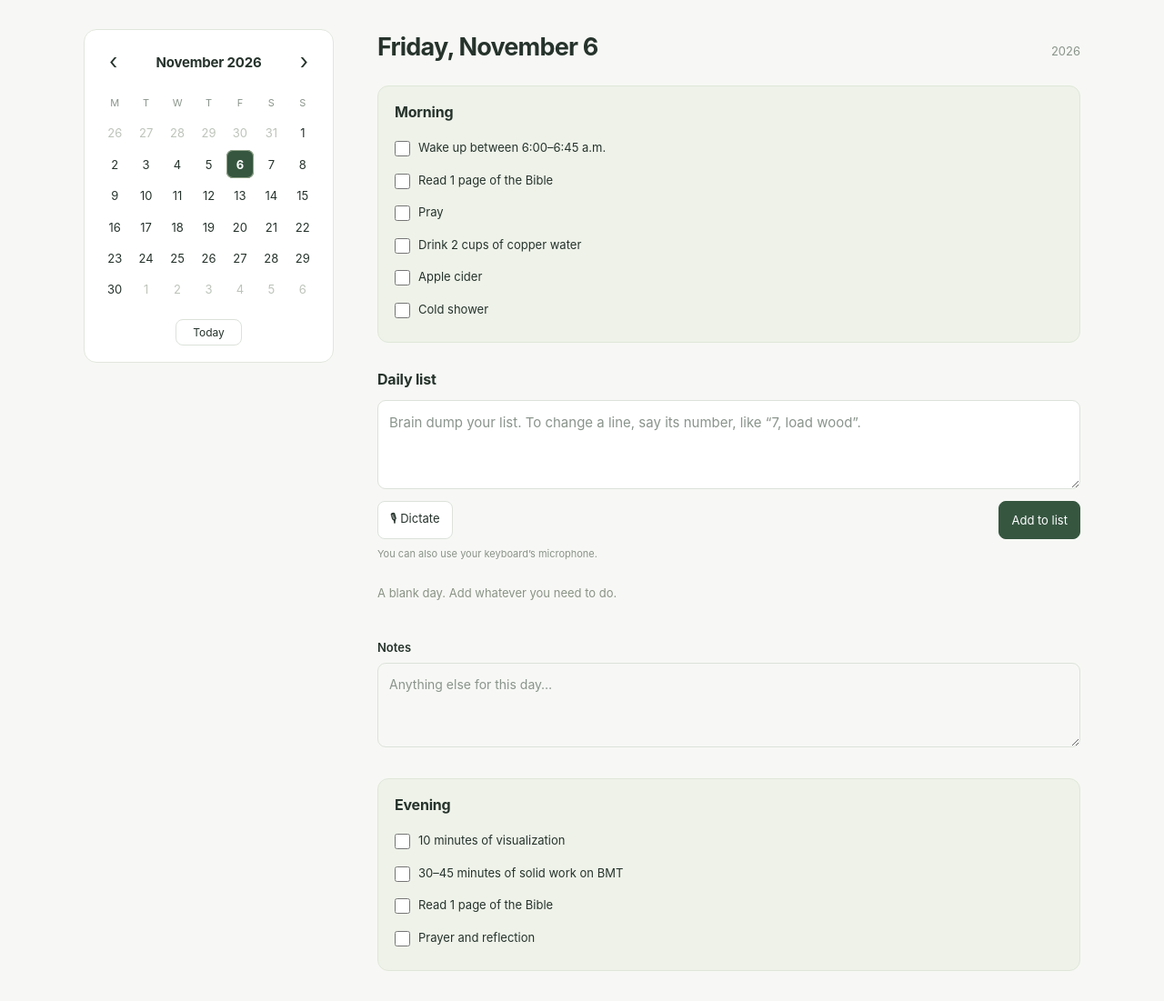
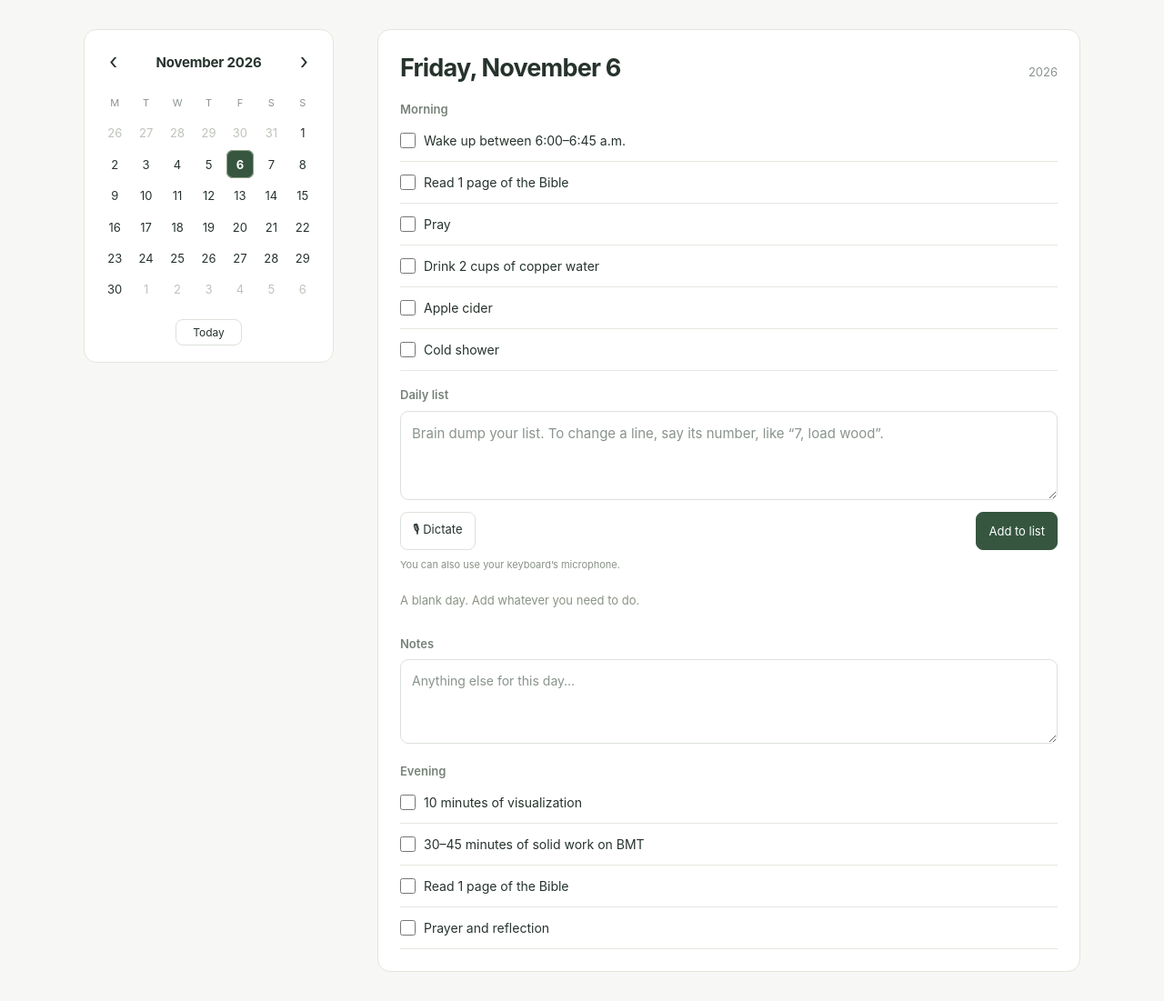
Before and after one commit to BlackMounatinTech/bmdw-estimator, a Flask app: page / in a window 1280 px wide. Shown: the part 78-1179 px from the top of the page at 91% size. Before the commit the page ends 1146 px from the top, so only its background shows below. Run offline with Flask 3, Linux system fonts and the light colour scheme; data that the repository does not hold is empty.

Commit message:
Unify the day into one continuous checklist surface

```diff
--- a/mickeys_notes/static/style.css
+++ b/mickeys_notes/static/style.css
@@ -11,3 +11,21 @@
 .top-nav{display:flex;gap:6px;align-items:center}.app-header .top-nav a{font-size:13px;letter-spacing:0;padding:8px 11px;border-radius:8px;font-weight:500;white-space:nowrap}.top-nav a[aria-current=page]{background:#e7eddf;color:#365640}.general-page{max-width:760px;margin:0 auto;padding:32px}.general-hint{font-size:13px;line-height:1.6;color:#778279;margin:-12px 0 23px}#general-progress{font-size:12px;color:#889184;white-space:nowrap}@media(max-width:600px){.app-header{flex-wrap:wrap;gap:12px}.top-nav{order:3;width:100%}.app-header #save-status{margin-left:auto}.general-page{padding:24px 18px}.app-header .top-nav a{padding:9px 13px}}
 
 .evening-routine{margin-top:30px;margin-bottom:0}
+
+/* One shared surface for the whole day, with the same checklist rows throughout. */
+#day-page{background:#fff;border:1px solid #e1e6dd;border-radius:14px;padding:24px;min-width:0}
+#day-page .day-heading{margin:0 0 20px}
+#day-page .routines{margin:0}
+#day-page .routine{background:transparent;border:0;border-radius:0;padding:0}
+#day-page .routine h2,#day-page .section-heading h2{font-size:13px;color:#778279;font-weight:600;letter-spacing:0}
+#day-page .routine h2{margin:0 0 4px}
+#day-page .routine label{padding:12px 0;border-bottom:1px solid #e4e8e0;font-size:14px;gap:9px;line-height:1.5}
+#day-page .routine input{margin:2px 0 0;width:17px;height:17px}
+#day-page .daily-list{margin-top:18px}
+#day-page .section-heading{margin-bottom:10px}
+#day-page .capture{margin-bottom:8px}
+#day-page .notes{margin-top:18px}
+#day-page .notes label{color:#778279;font-size:13px}
+#day-page .evening-routine{margin-top:18px}
+#day-page .task{gap:9px;font-size:14px}
+@media(max-width:600px){#day-page{padding:18px 15px}.layout{padding:14px}.calendar-panel{margin-bottom:18px}}
--- a/mickeys_notes/templates/index.html
+++ b/mickeys_notes/templates/index.html
@@ -8,7 +8,7 @@
   <title>Mickey’s Notes</title>
   <link rel="manifest" href="{{ url_for('manifest') }}">
   <meta name="apple-mobile-web-app-capable" content="yes"><meta name="mobile-web-app-capable" content="yes"><meta name="apple-mobile-web-app-title" content="Mickey’s Notes"><meta name="theme-color" content="#f7f8f5"><link rel="apple-touch-icon" href="{{ url_for('static', filename='icon.png') }}"><link rel="icon" href="{{ url_for('static', filename='icon.png') }}">
-  <link rel="stylesheet" href="{{ url_for('static', filename='style.css') }}?v=day-flow-1">
+  <link rel="stylesheet" href="{{ url_for('static', filename='style.css') }}?v=unified-day-1">
 </head>
 <body>
   <header class="app-header"><a href="{{ url_for('index') }}">Mickey’s notes</a><nav class="top-nav" aria-label="Lists"><a href="{{ url_for('index') }}" aria-current="page">Days</a><a href="{{ url_for('general_page') }}">General to-do</a></nav><span id="save-status" role="status">Loading…</span></header>
@@ -41,6 +41,6 @@
     </article>
   </main>
   <p id="error" role="alert" hidden></p>
-  <script src="{{ url_for('static', filename='app.js') }}?v=day-flow-1"></script>
+  <script src="{{ url_for('static', filename='app.js') }}?v=unified-day-1"></script>
 </body>
 </html>
```
